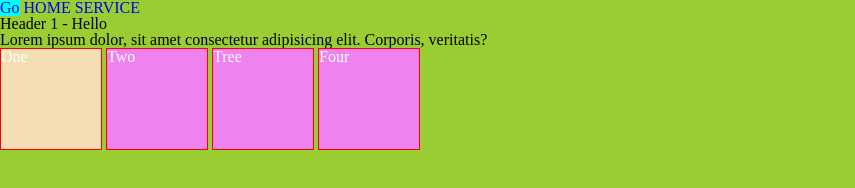
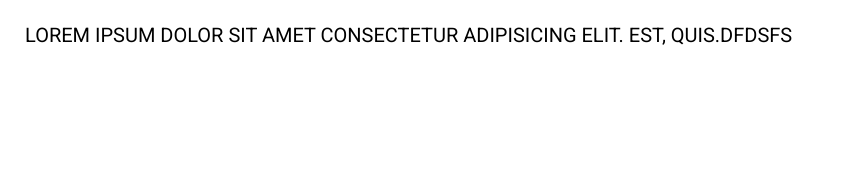
Before and after one commit to finav12/sk-training, a plain HTML site: page index.html in a window 1280 px wide. Shown: the whole page, without its empty margins (0-855 px from the left). Drawn offline with Linux system fonts and the light colour scheme.

Commit message:
Creat homwork

```diff
--- a/css/style.css
+++ b/css/style.css
@@ -1,47 +1,9 @@
-ul li{
-    display: inline-block;
-
+p{
+    font-family: 'Roboto', sans-serif;
+    font-size: 20px;
+    text-transform: uppercase;
+    margin: 25px;
 }
-a:hover{
-    background-color: aqua;
+p::after{
+    content:"dfdsfs";
 }
-a{
-    text-decoration: none;
-}
-body{
-    background-color: yellowgreen;
-}
-h1::after{
-    content: " - Hello";
-}
-
-p::first-letter{
-    text-transform: uppercase;
-
-}
-/* p{
-    width: 200px;
-    height:200px;
-    border-color: blue transparent yellow blueviolet;
-    border-style: solid;
-    border-width: 10px;
-} */
-.box{
-    display: inline-block;
-    border: 1px solid red;
-    width: 100px;
-    height: 100px;
-    color:white;
-    background-color: violet;
-    justify-content: space-between;
-
-}
-.box::first-letter{
-    text-transform: uppercase;
-}
-#one{
-    background-color: wheat;
-    position: static;
-    left: 20px;
-    bottom: 20px;
-}
--- a/index.html
+++ b/index.html
@@ -5,39 +5,16 @@
     <meta charset="UTF-8">
     <meta http-equiv="X-UA-Compatible" content="IE=edge">
     <meta name="viewport" content="width=device-width, initial-scale=1.0">
-    <title>Document</title>
-    <link rel="stylesheet" href="css/reset.css">
-    <link rel="stylesheet" href="css/style.css">
-
+    <title>Homwork_4</title>
+    <link rel="preconnect" href="https://fonts.googleapis.com">
+    <link rel="preconnect" href="https://fonts.gstatic.com" crossorigin>
+    <link href="https://fonts.googleapis.com/css2?family=Roboto&display=swap" rel="stylesheet">
+    <link rel="stylesheet" href="/css/reset.css">
+    <link rel="stylesheet" href="/css/style.css">
 </head>
 
 <body>
- <header>
-     <nav>
-         <ul>
-             <li><a href="http://">Go</a></li>
-             <li><a href="http://">HOME</a></li>
-             <li><a href="http://">SERVICE</a></li>
-         </ul>
-     </nav>
- </header>
-    <main>
-        <article>
-            <section>
-                <header>
-                    <h1>Header 1</h1>
-                </header>
-                <p>Lorem ipsum dolor, sit amet consectetur adipisicing elit. Corporis, veritatis?</p>
-                <footer >
-                    <div class="box"id="one"><p>one</p> </div>
-                    <div class="box"id="two"><p>two</p> </div>
-                    <div class="box"id="tree"><p>tree</p></div>
-                    <div class="box"id="four"><p>four</p></div>
-                </footer>
-            </section>
-        </article>
-    </main>
-    <footer></footer>
+    <p>Lorem ipsum dolor sit amet consectetur adipisicing elit. Est, quis.</p>
 </body>
 
 </html>
```
